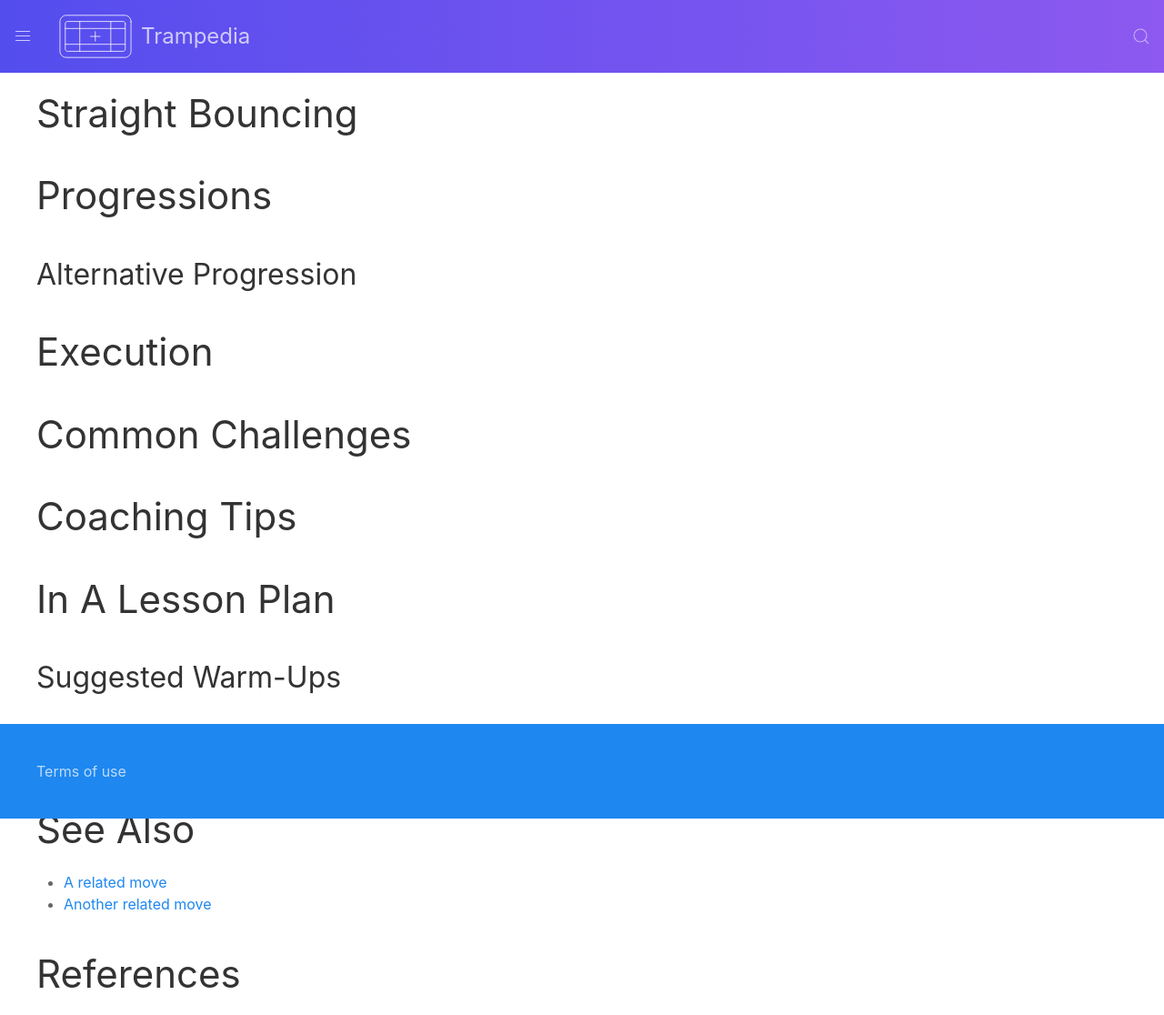
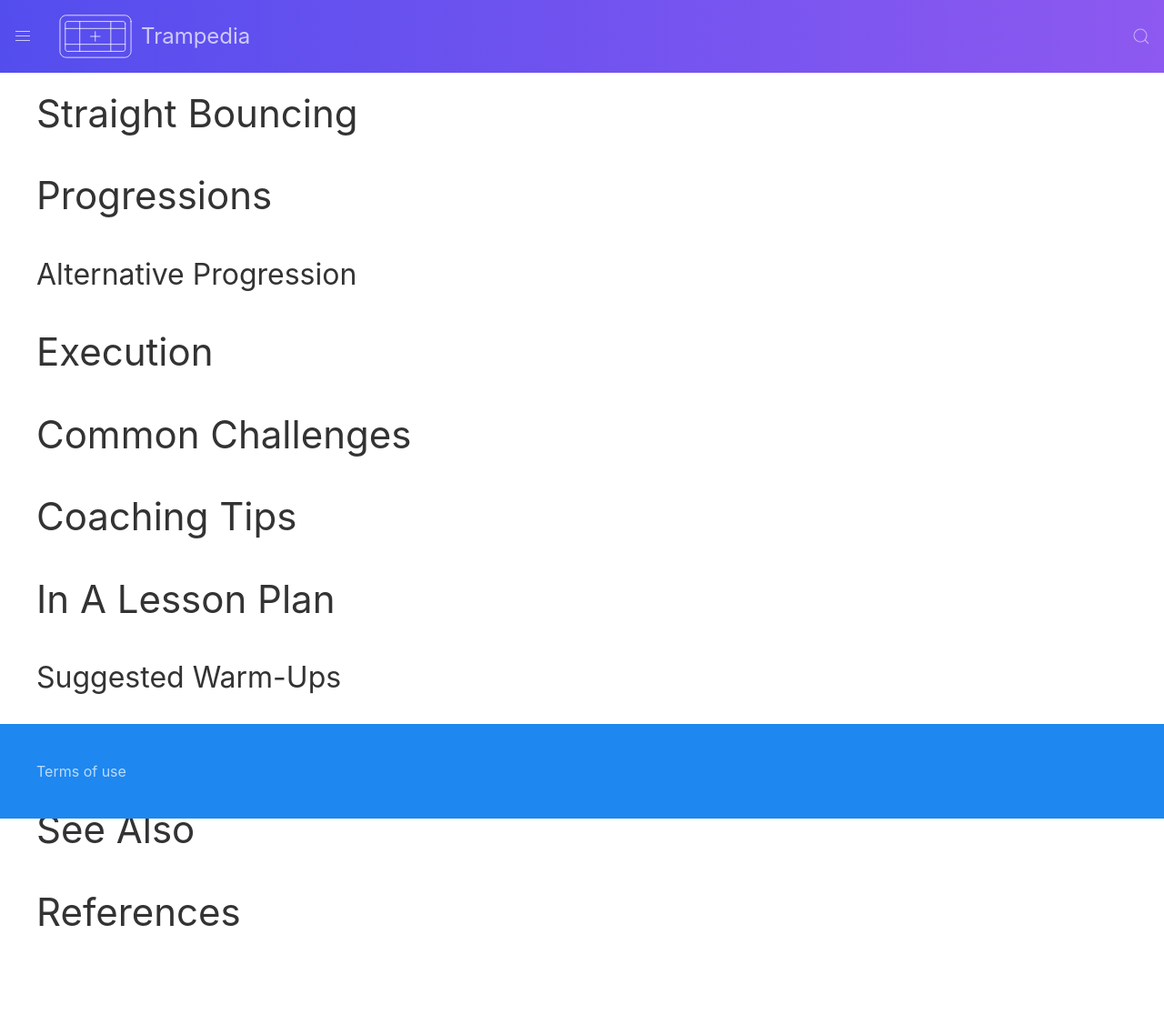
Before and after one commit to e-compton/trampedia, a Jekyll site: the page built from _articles/straight-bouncing.markdown, in a window 1280 px wide. Shown: the whole page at 91% size. Built offline with Jekyll 4.4.1, drawn with Linux system fonts in a browser that asks for light colours; nearby versions of some CDN libraries; comment, search, counter and statistics services are not loaded; after the commit the page ends 1048 px from its top, so only the background shows below that.

Commit message:
Updated Straight Bouncing

```diff
--- a/_articles/straight-bouncing.markdown
+++ b/_articles/straight-bouncing.markdown
@@ -12,7 +12,6 @@ layout: article
 
 # Common Challenges
 
-
 # Coaching Tips
 
 # In A Lesson Plan
@@ -23,7 +22,4 @@ layout: article
 
 # See Also
 
-- [A related move](/some-page-url)
-- [Another related move](/some-page-url)
-
 # References
```
